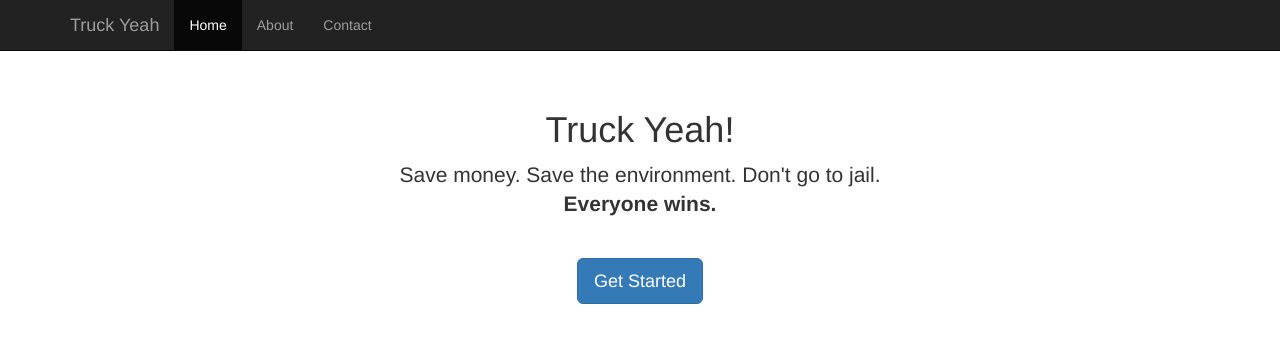
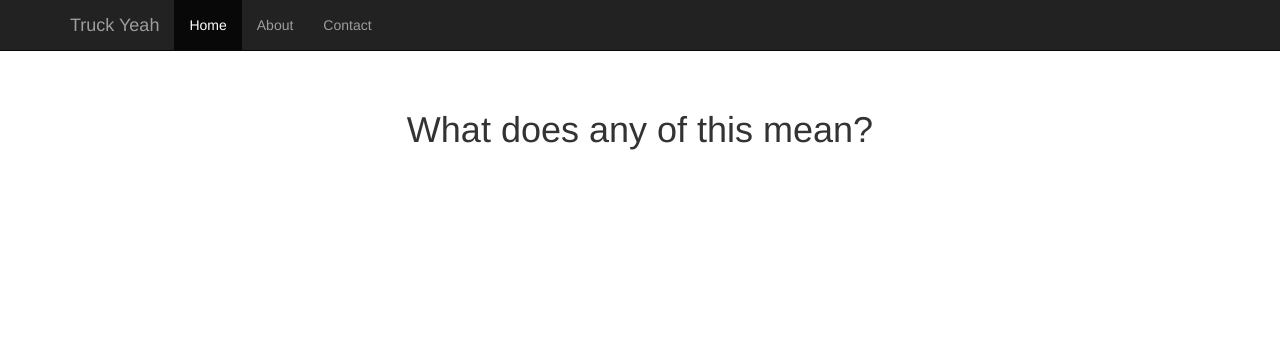
Before and after one commit to truckyeah/truckyeah.github.io, a plain HTML site: page info.html in a window 1280 px wide. Drawn offline with nearby package versions, Linux system fonts and the light colour scheme.

Commit message:
more info page work

```diff
--- a/info.html
+++ b/info.html
@@ -39,13 +39,10 @@
     <div class="container">
 
       <div class="app-box">
-        <h1>Truck Yeah!</h1>
-        <p class="lead">Save money. Save the environment. Don't go to jail.<br> <b>Everyone wins.</b></p>
+        <h1>What does any of this mean?</h1>
+        <br>
         <br>
 
-        <a href="app.html">
-          <button type="button" class="btn btn-lg btn-primary">Get Started</button>
-        </a>
       </div>
 
     </div><!-- /.container -->
```
